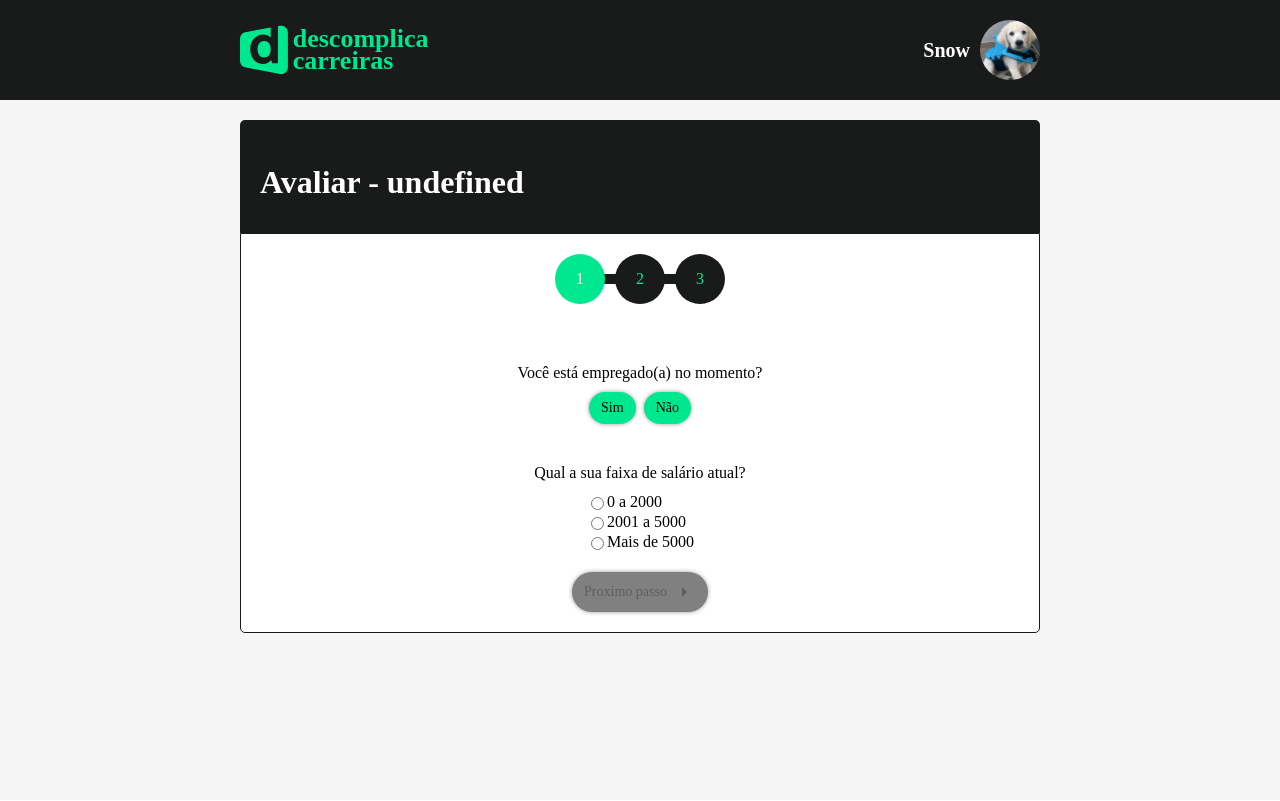
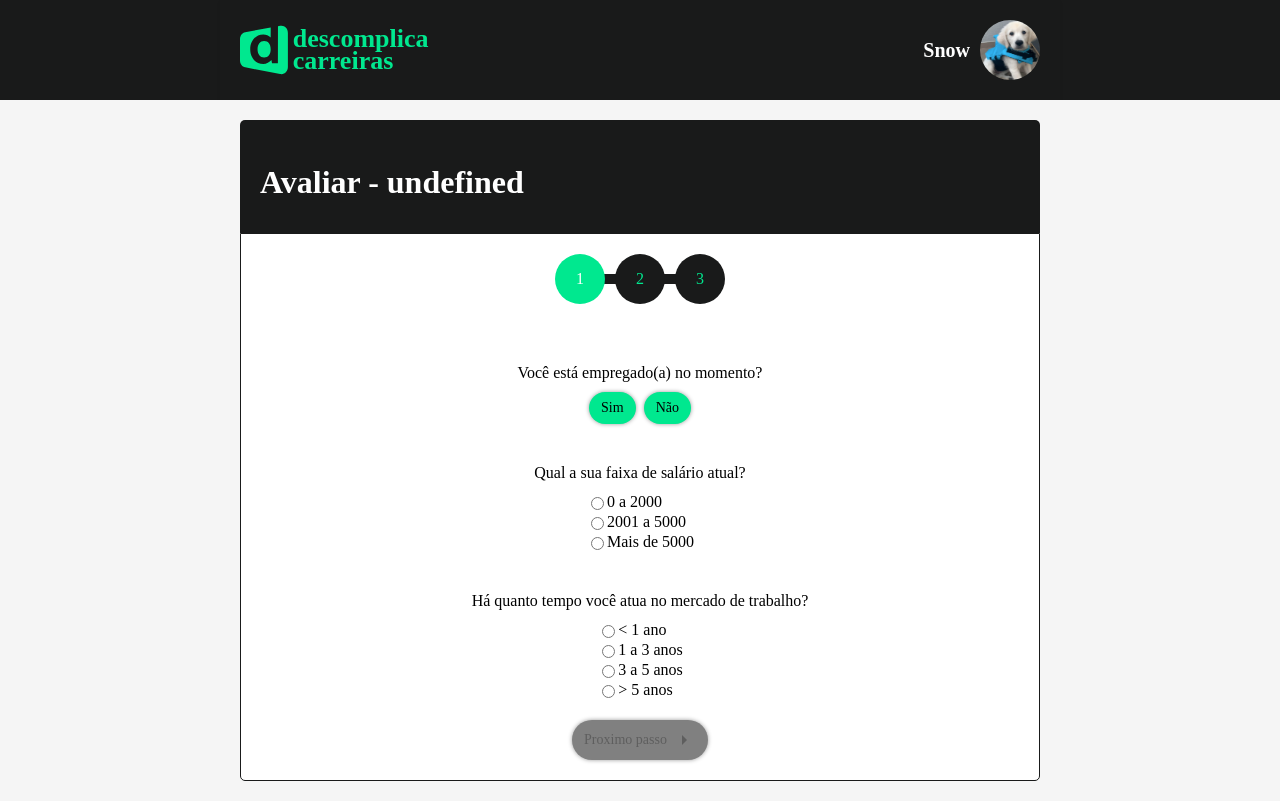
Before and after one commit to gilsouza/hackaton-desc, a React (Create React App) app in the folder front/: page /avaliar/1/1 in a window 1280 px wide. Both pictures are taken after a click on the button "Sim". Built offline with nearby package versions, Linux system fonts and the light colour scheme; no server answers; a web font is replaced by a local one.

Commit message:
fixing step 1

```diff
--- a/front/src/pages/Step1/index.jsx
+++ b/front/src/pages/Step1/index.jsx
@@ -14,19 +14,18 @@ const Step1 = () => {
   const { currentCareer } = useCareers();
   const { setRateState, rateState } = useRate();
   const [isEmployed, setIsEmployed] = useState(rateState.isEmployed);
-  // const [searchText, setSearchText] = useState('');
-  // const [selectedCareer, setSelectedCareer] = useState(rateState.selectedCareer);
+  const [timeEmployed, setTimeEmployed] = useState(rateState.timeEmployed);
   const [salaryRange, setSalaryRange] = useState(null);
 
   useEffect(() => {
     setRateState((previosRateState) => ({
       ...previosRateState,
       careerId: currentCareer?.id,
-      selectedCareer: currentCareer,
       salaryRange,
       isEmployed,
+      timeEmployed,
     }));
-  }, [salaryRange, currentCareer, isEmployed]);
+  }, [salaryRange, isEmployed, timeEmployed]);
 
   // const searchCareers = async () => {
   //   const carrers = await getCareersByFragment(searchText, false);
@@ -45,16 +44,6 @@ const Step1 = () => {
       {
           isEmployed && (
           <>
-            {/* <Title>Qual sua área de atuação?</Title>
-            <AsyncSelectStyled
-              cacheOptions
-              loadOptions={searchCareers}
-              placeholder="carreira"
-              noOptionsMessage={() => 'Não encontramos nenhuma carreira com esse nome :('}
-              onInputChange={setSearchText}
-              value={selectedCareer}
-              onChange={(option) => setSelectedCareer(option)}
-            /> */}
             <Title>Qual a sua faixa de salário atual?</Title>
             <Row>
               <tbody style={{ display: 'flex', flexDirection: 'column' }}>
@@ -95,6 +84,57 @@ const Step1 = () => {
                 </tr>
               </tbody>
             </Row>
+            <Title>Há quanto tempo você atua no mercado de trabalho?</Title>
+            <Row>
+              <tbody style={{ display: 'flex', flexDirection: 'column' }}>
+                <tr style={{ display: 'flex', flexDirection: 'column', alignItems: 'flex-start' }}>
+                  <td style={{ display: 'flex', flexDirection: 'row', alignItems: 'center' }}>
+                    <input
+                      type="radio"
+                      name="radio1"
+                      value={0}
+                      checked={timeEmployed === 0}
+                      onChange={() => setTimeEmployed(0)}
+                    />
+                    {'< 1 ano'}
+
+                  </td>
+                  <td style={{ display: 'flex', flexDirection: 'row', alignItems: 'center' }}>
+                    <input
+                      type="radio"
+                      name="radio2"
+                      value={1}
+                      checked={timeEmployed === 1}
+                      onChange={() => setTimeEmployed(1)}
+                    />
+                    1 a 3 anos
+
+                  </td>
+                  <td style={{ display: 'flex', flexDirection: 'row', alignItems: 'center' }}>
+                    <input
+                      type="radio"
+                      name="radio3"
+                      value={2}
+                      checked={timeEmployed === 2}
+                      onChange={() => setTimeEmployed(2)}
+                    />
+                    3 a 5 anos
+
+                  </td>
+                  <td style={{ display: 'flex', flexDirection: 'row', alignItems: 'center' }}>
+                    <input
+                      type="radio"
+                      name="radio3"
+                      value={2}
+                      checked={timeEmployed === 3}
+                      onChange={() => setTimeEmployed(3)}
+                    />
+                    {'> 5 anos'}
+
+                  </td>
+                </tr>
+              </tbody>
+            </Row>
             <Button
               text="Proximo passo"
               disabled={salaryRange === null}
```
